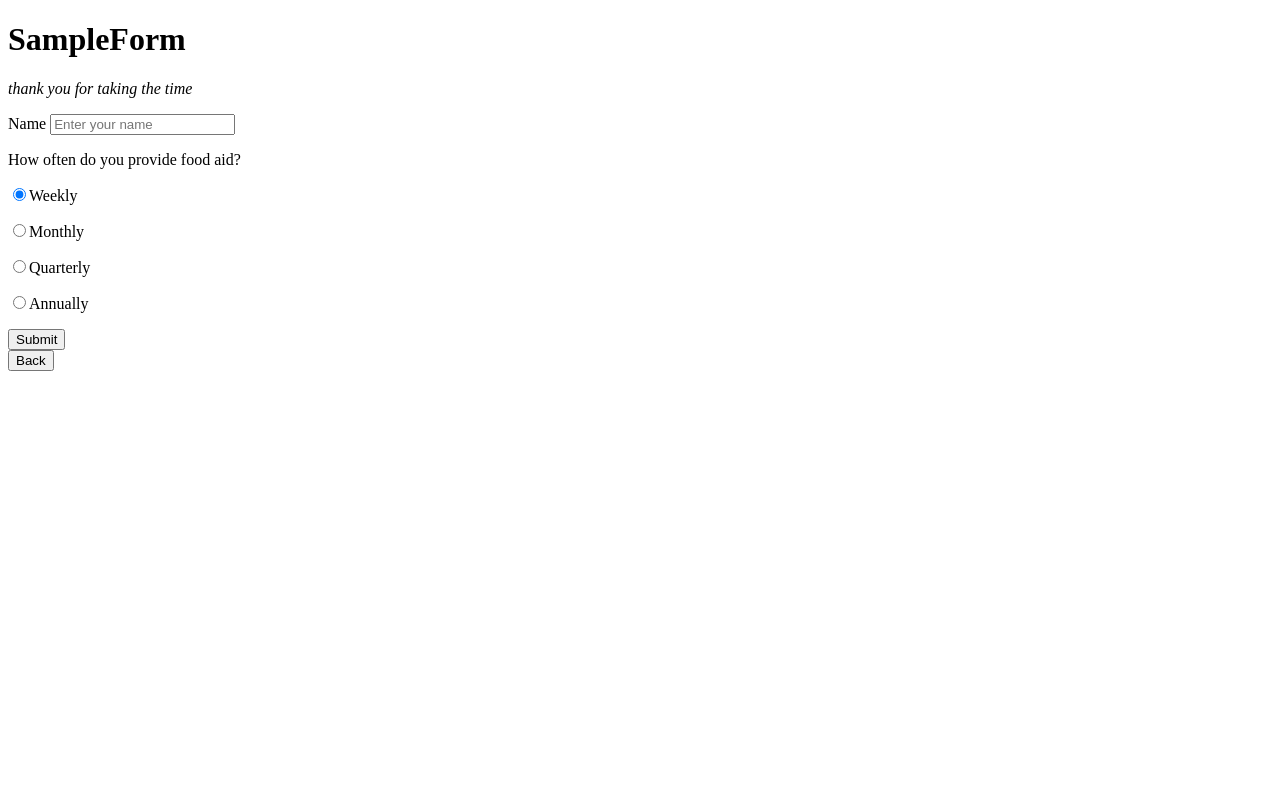
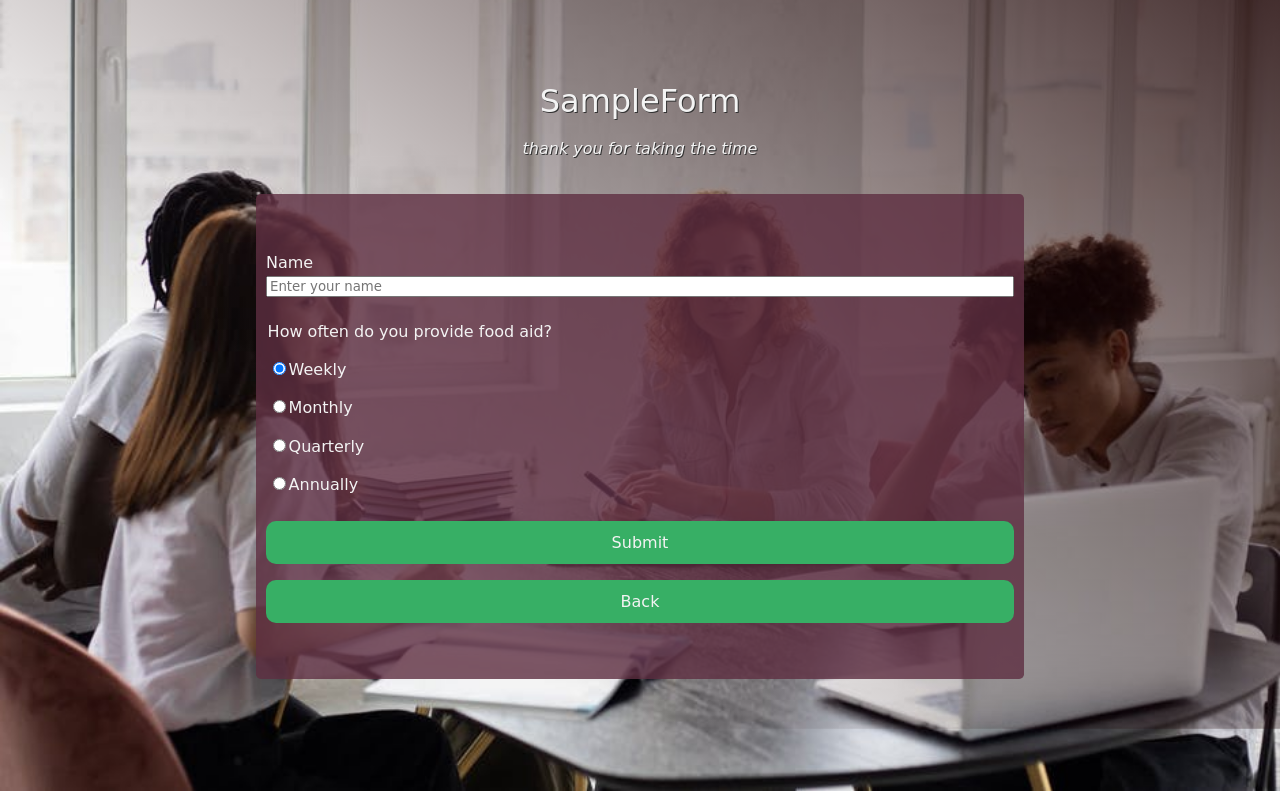
Before and after one commit to melikedemir12/end, a plain HTML site: page index.html in a window 1280 px wide. Drawn offline with Linux system fonts and the light colour scheme; a web font is replaced by a local one.

Commit message:
Update index.html

```diff
--- a/index.html
+++ b/index.html
@@ -6,7 +6,7 @@
     <title>Document</title>
     <link rel="preconnect" href="https://fonts.gstatic.com">
     <link href="https://fonts.googleapis.com/css2?family=Hachi+Maru+Pop&display=swap" rel="stylesheet">
-    <link rel="stylesheet"type=text/css href="index.css">
+    <link rel="stylesheet"type=text/css href="melike.css">
 </head>
 <body>
     <div class="container">
```
